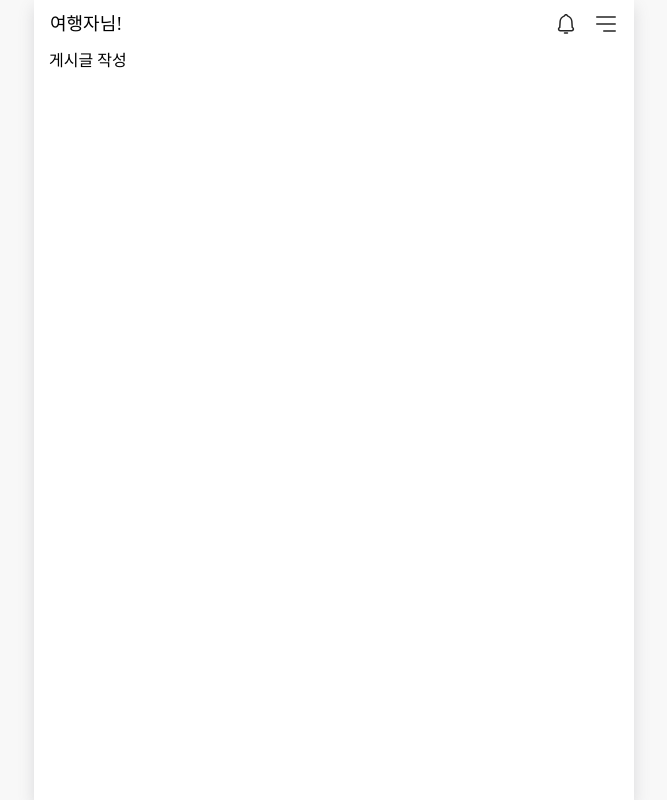
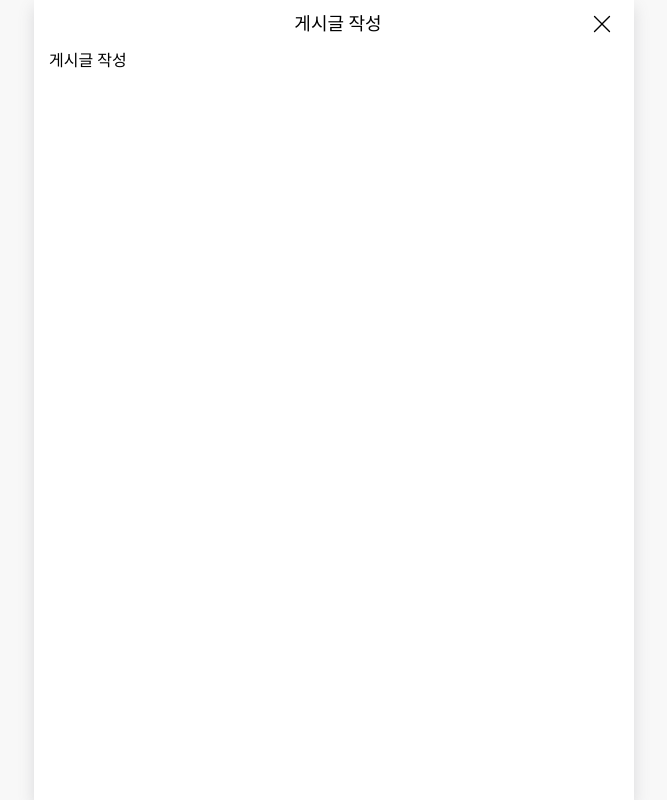
Before and after one commit to KangJiUng/tripis, a Next.js app: page /post/create in a window 1280 px wide. Shown: the whole page, without its empty margins (306-973 px from the left). Built offline with nearby package versions, Linux system fonts and the light colour scheme; a web font is replaced by a local one.

Commit message:
feat: 작성 페이지 헤더 UI 구현

```diff
--- a/app/(with-header)/expense/create/page.tsx
+++ b/app/(with-header)/expense/create/page.tsx
@@ -1,3 +1,10 @@
+import WriteHeader from '@/app/components/write-header';
+
 export default function Page() {
-  return <div></div>
+  return (
+    <div>
+      <WriteHeader title="가계부 작성" />
+      가계부 작성
+    </div>
+  );
 }
--- a/app/(with-header)/layout.tsx
+++ b/app/(with-header)/layout.tsx
@@ -1,11 +1,5 @@
 import { ReactNode } from 'react';
-import Header from '../components/header';
 
 export default function Layout({ children }: { children: ReactNode }) {
-  return (
-    <div>
-      <Header />
-      {children}
-    </div>
-  );
+  return <div>{children}</div>;
 }
--- a/app/(with-header)/post/create/page.tsx
+++ b/app/(with-header)/post/create/page.tsx
@@ -1,3 +1,10 @@
+import WriteHeader from '@/app/components/write-header';
+
 export default function Page() {
-  return <div>게시글 작성</div>;
+  return (
+    <div>
+      <WriteHeader title="게시글 작성" />
+      게시글 작성
+    </div>
+  );
 }
--- a/app/(with-header)/review/create/page.tsx
+++ b/app/(with-header)/review/create/page.tsx
@@ -1,3 +1,10 @@
+import WriteHeader from '@/app/components/write-header';
+
 export default function Page() {
-  return <div>리뷰 작성</div>;
+  return (
+    <div>
+      <WriteHeader title="리뷰 작성" />
+      리뷰 작성
+    </div>
+  );
 }
--- a/app/components/write-header.tsx
+++ b/app/components/write-header.tsx
@@ -0,0 +1,25 @@
+'use client';
+
+import { useRouter } from 'next/navigation';
+import CloseIcon from '../icons/close-icon';
+
+interface WriteHeaderProps {
+  title: string;
+}
+
+export default function WriteHeader({ title }: WriteHeaderProps) {
+  const router = useRouter();
+
+  return (
+    <>
+      <header className="fixed top-0 right-0 left-0 z-10 mx-auto flex h-12 max-w-[600px] items-center justify-between bg-white px-4">
+        <div className="w-10" />
+        <div className="text-medium18">{title}</div>
+        <button onClick={() => router.back()}>
+          <CloseIcon />
+        </button>
+      </header>
+      <div className="h-12" />
+    </>
+  );
+}
--- /dev/null
+++ b/app/icons/close-icon.tsx
@@ -0,0 +1,10 @@
+export default function CloseIcon() {
+  return (
+    <svg xmlns="http://www.w3.org/2000/svg" width="32" height="32" viewBox="0 0 24 24">
+      <path
+        fill="currentColor"
+        d="m12 12.708l-5.246 5.246q-.14.14-.344.15t-.364-.15t-.16-.354t.16-.354L11.292 12L6.046 6.754q-.14-.14-.15-.344t.15-.364t.354-.16t.354.16L12 11.292l5.246-5.246q.14-.14.345-.15q.203-.01.363.15t.16.354t-.16.354L12.708 12l5.246 5.246q.14.14.15.345q.01.203-.15.363t-.354.16t-.354-.16z"
+      />
+    </svg>
+  );
+}
```
Also changed, not shown: app/icons/exit-icon.tsx (deleted, +0 -26 lines).
